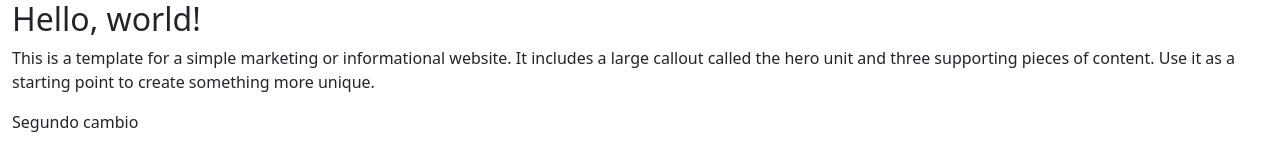
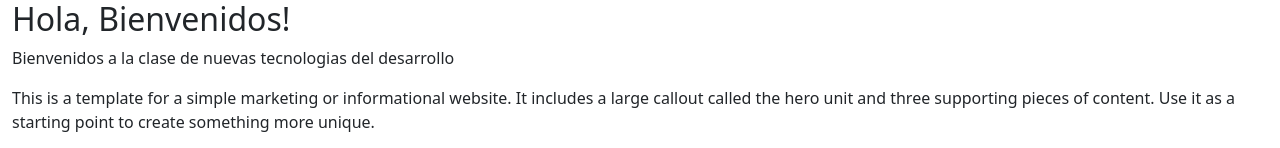
Before and after one commit to Danik616/ClaseNTD, a plain HTML site: page index.html in a window 1280 px wide. Shown: the top 148 px of the page. Drawn offline with nearby package versions, Linux system fonts and the light colour scheme.

Commit message:
cambio
nuevo párrafo

```diff
--- a/index.html
+++ b/index.html
@@ -16,8 +16,11 @@
             <div class="col-md-12">
                 <div class="jumbotron">
                     <h2>
-                        Hello, world!
+                        Hola, Bienvenidos!
                     </h2>
+                    <p>
+                        Bienvenidos a la clase de nuevas tecnologias del desarrollo
+                    </p>
                     <p>
                         This is a template for a simple marketing or informational website. It includes a large callout
                         called the hero unit and three supporting pieces of content. Use it as a starting point to
```
